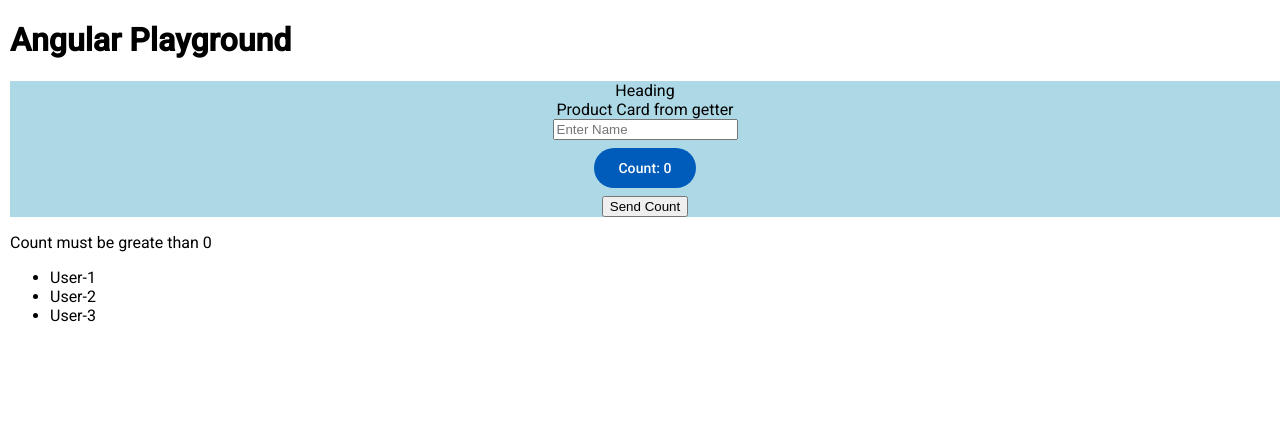
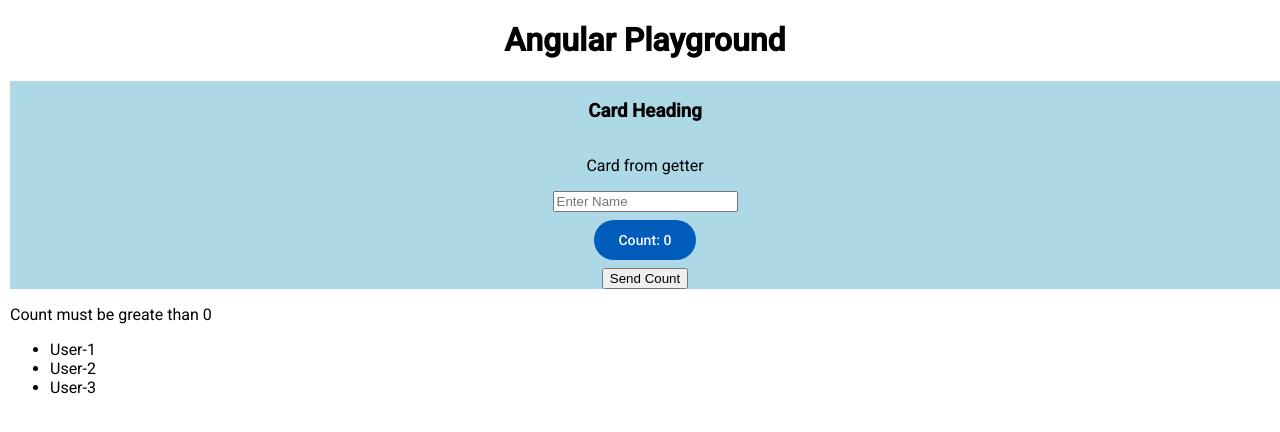
Before and after one commit to KrishnaKodali99/angular-playground, an Angular app: page / in a window 1280 px wide. Shown: the top 432 px of the page. Built offline with nearby package versions, Linux system fonts and the light colour scheme.

Commit message:
New: Add minor reformatting changes

```diff
--- a/src/app/app.component.html
+++ b/src/app/app.component.html
@@ -1,5 +1,5 @@
 <main>
   <app-header />
-  <app-card cardDetail="Product Card" (select)="onSelect($event)" />
+  <app-card cardDetail="Card" (select)="onSelect($event)" />
   <app-display [name]="name" [count]="displayCount" />
 </main>
--- a/src/app/card/card.component.html
+++ b/src/app/card/card.component.html
@@ -1,9 +1,17 @@
 <div class="card">
-  {{ cardHeader() }}
+  <h3>{{ cardHeader() }}</h3>
   <div class="Card Details">
-    {{ cardDetails() }}
+    <p>
+      {{ cardDetails }}
+    </p>
   </div>
-  <app-input id="name" name="Name" placeholder="Enter Name" type="text" (enteredValueChange)="handleNameChange($event)" />
+  <app-input
+    id="name"
+    name="Name"
+    placeholder="Enter Name"
+    type="text"
+    (enteredValueChange)="handleNameChange($event)"
+  />
   <button
     class="valueButton"
     type="button"
--- a/src/app/card/card.component.ts
+++ b/src/app/card/card.component.ts
@@ -12,32 +12,35 @@ import { InputComponent } from '../input';
 
 @Component({
   selector: 'app-card',
+  standalone: true,
   templateUrl: './card.component.html',
   imports: [MatButtonModule, InputComponent],
   styleUrl: './card.component.scss',
 })
 export class CardComponent {
   // Input as signals
-  cardHeader = input<string>('Heading');
+  cardHeader = input<string>('Card Heading');
 
   // Input as property
-  @Input({ required: true }) cardDetail: string = 'Card Detail';
+  @Input({ required: true }) cardDetail!: string;
 
-  @Output() select = new EventEmitter<{name: string, count: number}>();
+  @Output() select = new EventEmitter<{ name: string; count: number }>();
+
+  constructor() {}
 
   cardButtonValue = signal(0);
 
-  name: string = "";
+  name: string = '';
 
   selected: boolean = false;
 
-  cardDetails = () => {
+  get cardDetails(): string {
     return `${this.cardDetail} from getter`;
   };
 
-  handleNameChange = (name: string) => {
+  handleNameChange = (name: string): void => {
     this.name = name;
-  }
+  };
 
   onClickHandler1 = (): void => {
     this.cardButtonValue.set(this.cardButtonValue() + 1);
@@ -45,6 +48,6 @@ export class CardComponent {
 
   onClickHandler2 = (): void => {
     this.selected = true;
-    this.select.emit({name: this.name, count: this.cardButtonValue()});
+    this.select.emit({ name: this.name, count: this.cardButtonValue() });
   };
 }
--- a/src/app/header/header.component.scss
+++ b/src/app/header/header.component.scss
@@ -0,0 +1,3 @@
+.heading {
+  text-align: center;
+}
```
